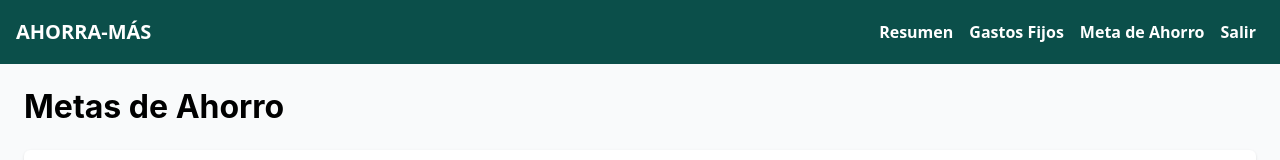
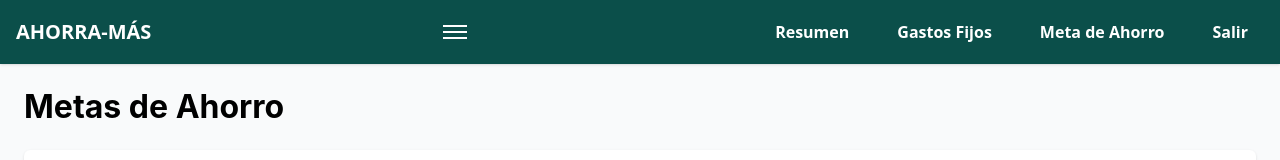
Before and after one commit to luciabz/AHORRA-MAS, a React (Vite) app in the folder ahorraMas/: page /meta in a window 1280 px wide. Shown: the top 160 px of the page. Built offline with nearby package versions, Linux system fonts and the light colour scheme; no server answers; sample sign-in values are in the browser's storage.

Commit message:
feat: mejorar la barra de navegación y el diseño del dashboard para una mejor experiencia de usuario

```diff
--- a/ahorraMas/src/presentation/components/Navbar.jsx
+++ b/ahorraMas/src/presentation/components/Navbar.jsx
@@ -1,22 +1,36 @@
 import { Link } from 'react-router-dom';
+import React, { useState } from 'react';
 
 export default function Navbar() {
+  const [open, setOpen] = useState(false);
   return (
-  <nav className="bg-teal-900 px-4 py-3 shadow flex items-center justify-between" aria-label="Navegación principal">
+    <nav className="bg-teal-900 px-4 py-3 shadow flex items-center justify-between relative" aria-label="Navegación principal">
       <div className="font-bold text-xl text-white">AHORRA-MÁS</div>
-      <ul className="flex space-x-4 p-2">
-        <li>
-          <Link to="/dashboard" className="!text-white font-bold hover:underline">Resumen</Link>
+      {/* Botón hamburguesa mobile */}
+      <button
+        className="sm:hidden flex flex-col justify-center items-center w-10 h-10 text-white focus:outline-none"
+        aria-label="Abrir menú"
+        onClick={() => setOpen(!open)}
+      >
+        <span className={`block h-0.5 w-6 bg-white mb-1 transition-all duration-200 ${open ? 'rotate-45 translate-y-2' : ''}`}></span>
+        <span className={`block h-0.5 w-6 bg-white mb-1 transition-all duration-200 ${open ? 'opacity-0' : ''}`}></span>
+        <span className={`block h-0.5 w-6 bg-white transition-all duration-200 ${open ? '-rotate-45 -translate-y-2' : ''}`}></span>
+      </button>
+      {/* Menú horizontal desktop y menú mobile */}
+      <ul
+        className={`sm:flex space-x-0 sm:space-x-4 p-2 sm:p-0 flex-col sm:flex-row absolute sm:static top-full left-0 w-full sm:w-auto bg-teal-900 sm:bg-transparent z-20 transition-all duration-200 ${open ? 'flex' : 'hidden sm:flex'}`}
+      >
+        <li className="my-2 sm:my-0">
+          <Link to="/dashboard" className="block !text-white font-bold hover:underline px-4 py-2" onClick={() => setOpen(false)}>Resumen</Link>
         </li>
-        <li>
-          <Link to="/gastos" className="!text-white font-bold hover:underline">Gastos Fijos</Link>
+        <li className="my-2 sm:my-0">
+          <Link to="/gastos" className="block !text-white font-bold hover:underline px-4 py-2" onClick={() => setOpen(false)}>Gastos Fijos</Link>
         </li>
-
-        <li>
-          <Link to="/meta" className="!text-white font-bold hover:underline">Meta de Ahorro</Link>
+        <li className="my-2 sm:my-0">
+          <Link to="/meta" className="block !text-white font-bold hover:underline px-4 py-2" onClick={() => setOpen(false)}>Meta de Ahorro</Link>
         </li>
-        <li>
-          <Link to="/" className="!text-white font-bold hover:underline">Salir</Link>
+        <li className="my-2 sm:my-0">
+          <Link to="/" className="block !text-white font-bold hover:underline px-4 py-2" onClick={() => setOpen(false)}>Salir</Link>
         </li>
       </ul>
     </nav>
--- a/ahorraMas/src/presentation/pages/Dashboard.jsx
+++ b/ahorraMas/src/presentation/pages/Dashboard.jsx
@@ -41,7 +41,6 @@ export default function Dashboard() {
   ];
 
   const navigate = useNavigate();
-  // Cierre de sesión automático si el token expira (1 hora)
   useEffect(() => {
     const token = localStorage.getItem('token');
     if (!token || isTokenExpired(token)) {
@@ -66,20 +65,20 @@ export default function Dashboard() {
   return (
     <>
       <Navbar />
-      <main className=" text-black bg-gray-50 p-6">
+
+      <main className="text-black bg-gray-50 p-2 sm:p-4 md:p-6">
         <header>
-
-        <section className="flex items-center gap-3 mb-2">
-          <img src="/calendario.png" alt="Calendario" className="w-20 h-20" />
-          <h1 >Resumen Financiero</h1>
+          <section className="flex flex-col sm:flex-row items-center gap-3 mb-2">
+            <img src="/calendario.png" alt="Calendario" className="w-16 h-16 sm:w-20 sm:h-20" />
+            <h1 className="text-xl sm:text-2xl md:text-3xl font-bold">Resumen Financiero</h1>
           </section>
-        <div className="flex flex-col content-center md:flex-row md:items-center md:justify-center gap-4 mb-4">
-          <div className="flex gap-4 flex-col md:flex-row">
-            <h2 >Bienvenido, {user ? user.name : '...'}</h2>
+          <div className="flex flex-col md:flex-row md:items-center md:justify-center gap-4 mb-4">
+            <div className="flex gap-4 flex-col md:flex-row items-center">
+              <h2 className="text-lg sm:text-xl md:text-2xl font-semibold">Bienvenido, {user ? user.name : '...'}</h2>
               <SelectorMesBusqueda mesSeleccionado={mesSeleccionado} setMesSeleccionado={setMesSeleccionado} />
             </div>
           </div>
-           <div className="flex items-center gap-2 mb-6">
+          <div className="flex flex-col sm:flex-row items-center gap-2 mb-6">
             <span className="text-base text-green-950 flex items-center gap-2">Ingreso total: <span className="font-bold">${ingresoTotal}</span>
               <button type="button" className="p-1 rounded-full hover:bg-yellow-200" aria-label="Editar ingreso total">
                 <svg xmlns="http://www.w3.org/2000/svg" className="w-4 h-4 text-yellow-600" fill="none" viewBox="0 0 24 24" stroke="currentColor">
@@ -89,10 +88,10 @@ export default function Dashboard() {
               </button>
             </span>
           </div>
-        <div className="flex gap-4 mb-8">
+          <div className="flex flex-col sm:flex-row gap-4 mb-8 w-full">
             <button
               type="button"
-            className="flex items-center gap-2 bg-white text-gray-800 px-4 py-2 rounded-lg shadow transition-all duration-200 hover:shadow-2xl hover:-translate-y-1 cursor-pointer text-sm"
+              className="flex-1 flex items-center gap-2 bg-white text-gray-800 px-4 py-2 rounded-lg shadow transition-all duration-200 hover:shadow-2xl hover:-translate-y-1 cursor-pointer text-sm justify-center"
               aria-label="Agregar ingreso extra"
             >
               <svg xmlns="http://www.w3.org/2000/svg" width="24" height="24" viewBox="0 0 24 24" fill="none" stroke="currentColor" strokeWidth="2" strokeLinecap="round" strokeLinejoin="round" className="lucide lucide-banknote-arrow-up-icon lucide-banknote-arrow-up">
@@ -107,7 +106,7 @@ export default function Dashboard() {
             </button>
             <button
               type="button"
-            className="flex items-center gap-2 bg-white text-gray-800 px-4 py-2 rounded-lg shadow transition-all duration-200 hover:shadow-2xl hover:-translate-y-1 cursor-pointer text-sm"
+              className="flex-1 flex items-center gap-2 bg-white text-gray-800 px-4 py-2 rounded-lg shadow transition-all duration-200 hover:shadow-2xl hover:-translate-y-1 cursor-pointer text-sm justify-center"
               aria-label="Agregar sobrante"
             >
               <svg xmlns="http://www.w3.org/2000/svg" width="24" height="24" viewBox="0 0 24 24" fill="none" stroke="currentColor" strokeWidth="2" strokeLinecap="round" strokeLinejoin="round" className="lucide lucide-badge-dollar-sign-icon lucide-badge-dollar-sign">
@@ -120,7 +119,7 @@ export default function Dashboard() {
             {tieneIngresoVariable && (
               <button
                 type="button"
-              className="flex items-center gap-2 bg-blue-100 text-blue-900 px-4 py-2 rounded-lg shadow transition-all duration-200 hover:shadow-2xl hover:-translate-y-1 cursor-pointer text-sm border border-blue-300"
+                className="flex-1 flex items-center gap-2 bg-blue-100 text-blue-900 px-4 py-2 rounded-lg shadow transition-all duration-200 hover:shadow-2xl hover:-translate-y-1 cursor-pointer text-sm border border-blue-300 justify-center"
                 aria-label="Ir a ingresos variables"
                 onClick={goToVariableIncome}
               >
```
Lines whose indentation alone changed are shown as unchanged.
